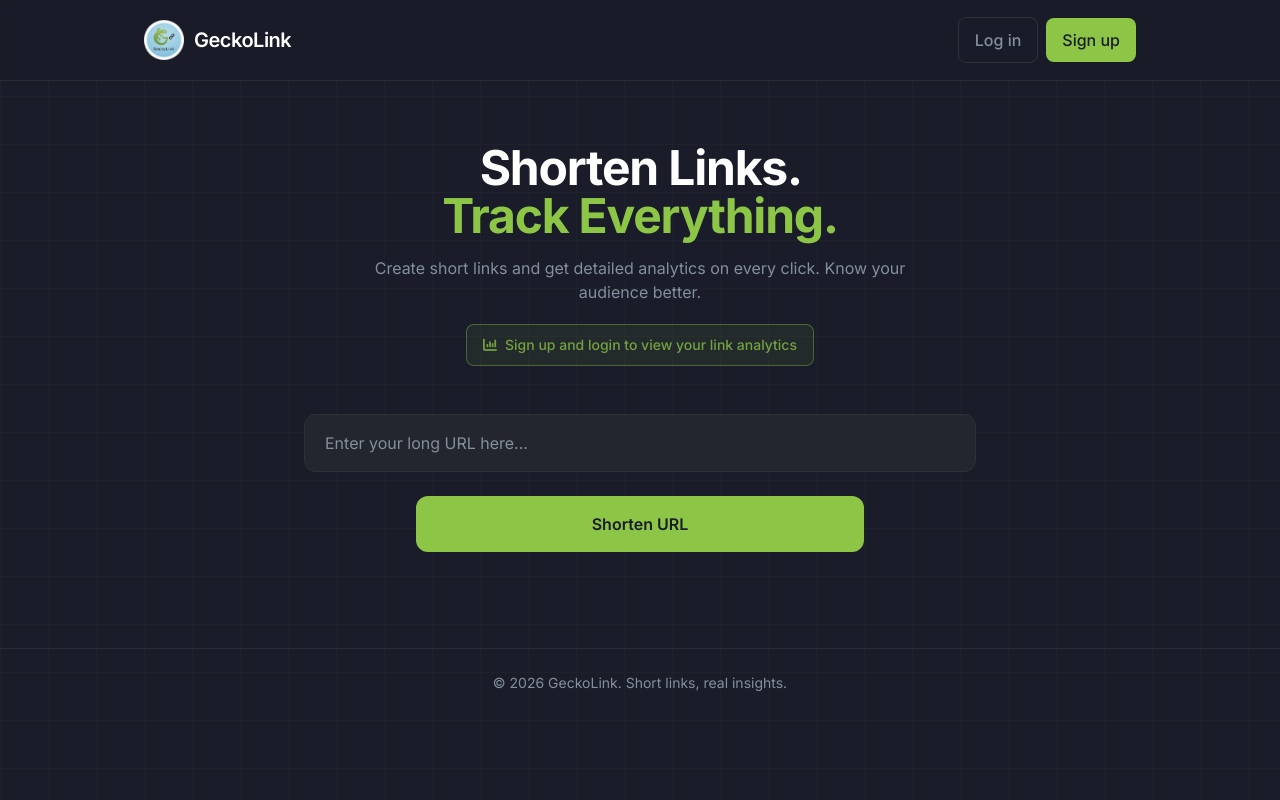
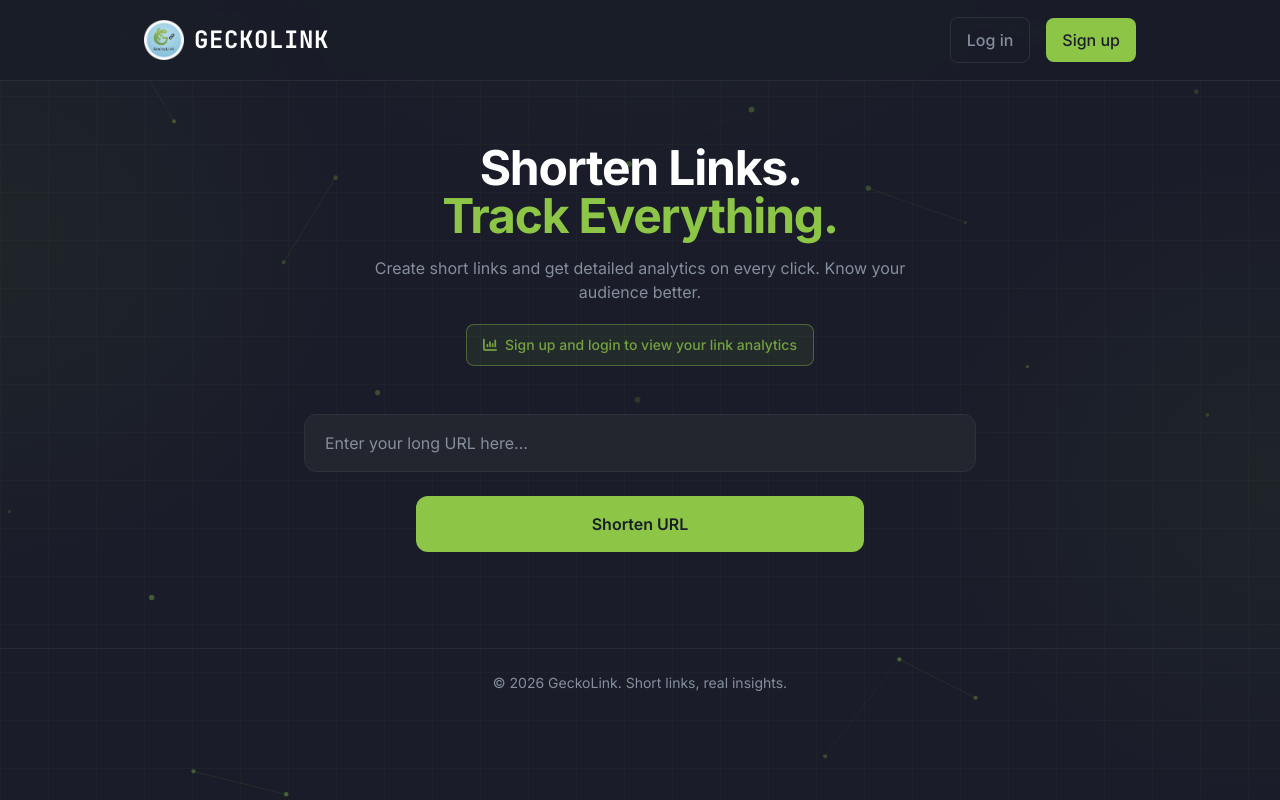
Before and after one commit to joncms95/geckolink, a React (Vite) app in the folder client/: page / in a window 1280 px wide. Built offline with nearby package versions, Linux system fonts and the light colour scheme; no server answers.

Commit message:
feat(ui): particle background, compact user dropdown, GeckoLink monospace font
- ParticleBackground component with green network mesh
- Header: avatar + dropdown (email, sign out) instead of inline email + button
- JetBrains Mono for brand title; Tailwind font-brand

```diff
--- a/client/index.html
+++ b/client/index.html
@@ -7,7 +7,7 @@
     <title>GeckoLink – Short links, real insights</title>
     <link rel="preconnect" href="https://fonts.googleapis.com" />
     <link rel="preconnect" href="https://fonts.gstatic.com" crossorigin />
-    <link href="https://fonts.googleapis.com/css2?family=Inter:wght@400;500;600;700&display=swap" rel="stylesheet" />
+    <link href="https://fonts.googleapis.com/css2?family=Inter:wght@400;500;600;700&family=JetBrains+Mono:wght@500;600;700&display=swap" rel="stylesheet" />
     <link rel="stylesheet" href="https://cdnjs.cloudflare.com/ajax/libs/font-awesome/6.5.1/css/all.min.css" crossorigin="anonymous" referrerpolicy="no-referrer" />
   </head>
   <body>
--- a/client/package.json
+++ b/client/package.json
@@ -9,6 +9,8 @@
     "preview": "vite preview"
   },
   "dependencies": {
+    "@tsparticles/react": "^3.0.0",
+    "@tsparticles/slim": "^3.9.1",
     "react": "^18.3.1",
     "react-dom": "^18.3.1",
     "react-router-dom": "^7.13.0"
--- a/client/src/App.jsx
+++ b/client/src/App.jsx
@@ -1,4 +1,4 @@
-import { useState } from "react"
+import { useState, lazy, Suspense } from "react"
 import { BrowserRouter, Routes, Route, Navigate } from "react-router-dom"
 import { AuthProvider, useAuth } from "./hooks/useAuth"
 import { ToastProvider } from "./hooks/useToast"
@@ -8,12 +8,21 @@
 import DashboardPage from "./components/DashboardPage"
 import NotFoundPage from "./pages/NotFoundPage"
 
+const ParticleBackground = lazy(() => import("./components/ParticleBackground"))
+
 function AppContent() {
   const { user, login, logout, signup } = useAuth()
   const [authModalMode, setAuthModalMode] = useState(null)
 
   return (
-    <div className="min-h-screen bg-gecko-dark text-white font-sans antialiased bg-pattern">
+    <div className="min-h-screen bg-gecko-dark text-white font-sans antialiased bg-pattern relative overflow-x-hidden">
+      <div className="pointer-events-none fixed inset-0 z-0" aria-hidden>
+        <Suspense fallback={null}>
+          <ParticleBackground />
+        </Suspense>
+      </div>
+
+      <div className="relative z-10">
         <Header
           user={user}
           onLogout={logout}
@@ -49,6 +58,7 @@
           </div>
         </footer>
       </div>
+    </div>
   )
 }
 
--- a/client/src/components/Header.jsx
+++ b/client/src/components/Header.jsx
@@ -5,10 +5,19 @@
 const TOP_HOVER_ZONE = 80
 const MOUSEMOVE_THROTTLE_MS = 100
 
+function getInitials(email) {
+  const local = email.split("@")[0]
+  const parts = local.split(/[._-]/).filter(Boolean)
+  if (parts.length >= 2) return (parts[0][0] + parts[1][0]).toUpperCase()
+  return local.slice(0, 2).toUpperCase()
+}
+
 export default function Header({ user, onLogout, onOpenAuth, onOpenSignup }) {
   const location = useLocation()
   const isDashboard = location.pathname === "/dashboard" || location.pathname.startsWith("/dashboard/")
   const [visible, setVisible] = useState(true)
+  const [menuOpen, setMenuOpen] = useState(false)
+  const menuRef = useRef(null)
   const lastScrollY = useRef(0)
   const lastMouseMoveTime = useRef(0)
 
@@ -41,11 +50,18 @@
       lastMouseMoveTime.current = now
       if (e.clientY < TOP_HOVER_ZONE) setVisible(true)
     }
+    const onClickOutside = (e) => {
+      if (menuRef.current && !menuRef.current.contains(e.target)) {
+        setMenuOpen(false)
+      }
+    }
     window.addEventListener("scroll", onScroll, { passive: true })
     window.addEventListener("mousemove", onMouseMove)
+    document.addEventListener("mousedown", onClickOutside)
     return () => {
       window.removeEventListener("scroll", onScroll)
       window.removeEventListener("mousemove", onMouseMove)
+      document.removeEventListener("mousedown", onClickOutside)
     }
   }, [updateVisibility])
 
@@ -64,9 +80,9 @@
             alt="GeckoLink Logo"
             className="h-10 w-10"
           />
-          <span className="text-lg sm:text-xl font-semibold tracking-tight truncate">GeckoLink</span>
+          <span className="text-xl sm:text-2xl font-brand font-bold tracking-wide truncate">GECKOLINK</span>
         </Link>
-        <nav className="flex items-center gap-1 sm:gap-2 shrink min-w-0">
+        <nav className="flex items-center gap-3 sm:gap-4 shrink min-w-0">
           {user && (
             <Link
               to="/dashboard"
@@ -81,21 +97,32 @@
             </Link>
           )}
           {user ? (
-            <>
-              <span
-                className="hidden sm:inline-block text-gecko-slate text-sm truncate max-w-[90px] md:max-w-[180px]"
-                title={user.email}
-              >
-                {user.email}
-              </span>
+            <div className="relative" ref={menuRef}>
               <button
                 type="button"
-                onClick={onLogout}
-                className="px-3 py-2.5 rounded-lg text-gecko-slate hover:text-white hover:bg-gecko-dark-border text-sm font-medium min-h-[44px] min-w-[44px] flex items-center justify-center touch-manipulation"
+                onClick={() => setMenuOpen((v) => !v)}
+                aria-expanded={menuOpen}
+                aria-haspopup="true"
+                className="h-9 w-9 rounded-full bg-gecko-green text-gecko-dark font-bold text-sm flex items-center justify-center hover:ring-2 hover:ring-gecko-green/50 transition-shadow focus:outline-none focus-visible:ring-2 focus-visible:ring-gecko-green focus-visible:ring-offset-2 focus-visible:ring-offset-gecko-dark touch-manipulation"
               >
-                Log out
+                {getInitials(user.email)}
               </button>
-            </>
+              {menuOpen && (
+                <div className="absolute right-0 mt-2 w-56 rounded-xl border border-gecko-dark-border bg-gecko-dark-card shadow-lg py-2 animate-fade-in z-50">
+                  <div className="px-4 py-2.5 border-b border-gecko-dark-border">
+                    <p className="text-sm font-medium text-white truncate">{user.email}</p>
+                  </div>
+                  <button
+                    type="button"
+                    onClick={() => { setMenuOpen(false); onLogout(); }}
+                    className="w-full text-left px-4 py-2.5 text-sm text-gecko-slate hover:text-white hover:bg-gecko-dark-border/50 transition-colors flex items-center gap-2"
+                  >
+                    <i className="fa-solid fa-right-from-bracket text-xs" aria-hidden />
+                    Sign out
+                  </button>
+                </div>
+              )}
+            </div>
           ) : (
             <>
               <button
--- /dev/null
+++ b/client/src/components/ParticleBackground.jsx
@@ -0,0 +1,58 @@
+import { useEffect, useMemo, useState } from "react"
+import Particles, { initParticlesEngine } from "@tsparticles/react"
+import { loadSlim } from "@tsparticles/slim"
+
+export default function ParticleBackground() {
+  const [ready, setReady] = useState(false)
+
+  useEffect(() => {
+    initParticlesEngine(async (engine) => {
+      await loadSlim(engine)
+    }).then(() => setReady(true))
+  }, [])
+
+  const options = useMemo(
+    () => ({
+      fullScreen: false,
+      fpsLimit: 60,
+      particles: {
+        number: { value: 50, density: { enable: true, area: 1000 } },
+        color: { value: "#8dc647" },
+        opacity: { value: { min: 0.15, max: 0.4 } },
+        size: { value: { min: 1.5, max: 3 } },
+        links: {
+          enable: true,
+          color: "#8dc647",
+          distance: 160,
+          opacity: 0.12,
+          width: 1,
+        },
+        move: {
+          enable: true,
+          speed: 0.4,
+          direction: "none",
+          outModes: { default: "bounce" },
+        },
+      },
+      interactivity: {
+        events: {
+          onHover: { enable: true, mode: "grab" },
+        },
+        modes: {
+          grab: { distance: 180, links: { opacity: 0.25 } },
+        },
+      },
+      detectRetina: true,
+    }),
+    []
+  )
+
+  if (!ready) return null
+
+  return (
+    <Particles
+      className="absolute inset-0"
+      options={options}
+    />
+  )
+}
--- a/client/src/index.css
+++ b/client/src/index.css
@@ -17,9 +17,13 @@
   }
   .bg-pattern {
     background-image:
+      radial-gradient(ellipse 40% 60% at 0% 30%, rgba(141, 198, 71, 0.045), transparent 70%),
+      radial-gradient(ellipse 40% 60% at 100% 60%, rgba(141, 198, 71, 0.04), transparent 70%),
+      radial-gradient(ellipse 50% 40% at 50% 0%, rgba(141, 198, 71, 0.025), transparent 60%),
       linear-gradient(rgba(141, 198, 71, 0.03) 1px, transparent 1px),
       linear-gradient(90deg, rgba(141, 198, 71, 0.03) 1px, transparent 1px);
-    background-size: 48px 48px;
+    background-size: 100% 100%, 100% 100%, 100% 100%, 48px 48px, 48px 48px;
+    background-attachment: fixed;
   }
   @keyframes blink-soft {
     0%, 100% { opacity: 1; }
--- a/client/tailwind.config.js
+++ b/client/tailwind.config.js
@@ -19,6 +19,7 @@
       },
       fontFamily: {
         sans: ["Inter", "system-ui", "sans-serif"],
+        brand: ["JetBrains Mono", "monospace"],
       },
       boxShadow: {
         "gecko": "0 4px 20px rgba(141, 198, 71, 0.15)",
```
Also changed, not shown: 1 other file (tests, documents, lock files or other folders). Lines whose indentation alone changed are shown as unchanged.
